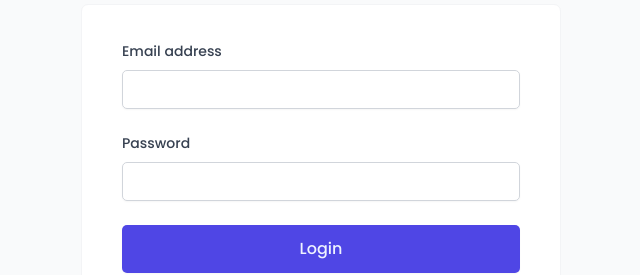
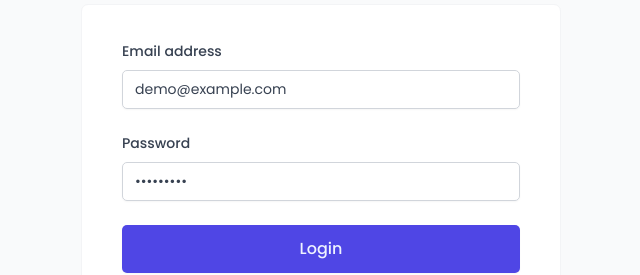
Before and after one commit to vzo1990/the-wild-oasis, a React (Vite) app: page /login in a window 1280 px wide. Shown: the part 343-618 px from the top of the page, without its empty margins (319-959 px from the left). Built offline with nearby package versions, Linux system fonts and the light colour scheme; a web font is replaced by a local one.

Commit message:
Prefill demo user login/pass for demo purposes

```diff
--- a/src/features/authentication/LoginForm.jsx
+++ b/src/features/authentication/LoginForm.jsx
@@ -7,8 +7,8 @@ import SpinnerMini from "../../ui/SpinnerMini";
 import useLogin from "./useLogin";
 
 function LoginForm() {
-  const [email, setEmail] = useState("");
-  const [password, setPassword] = useState("");
+  const [email, setEmail] = useState("demo@example.com");
+  const [password, setPassword] = useState("123456789");
   const { login, isLoggingIn } = useLogin();
 
   function handleSubmit(e) {
```
